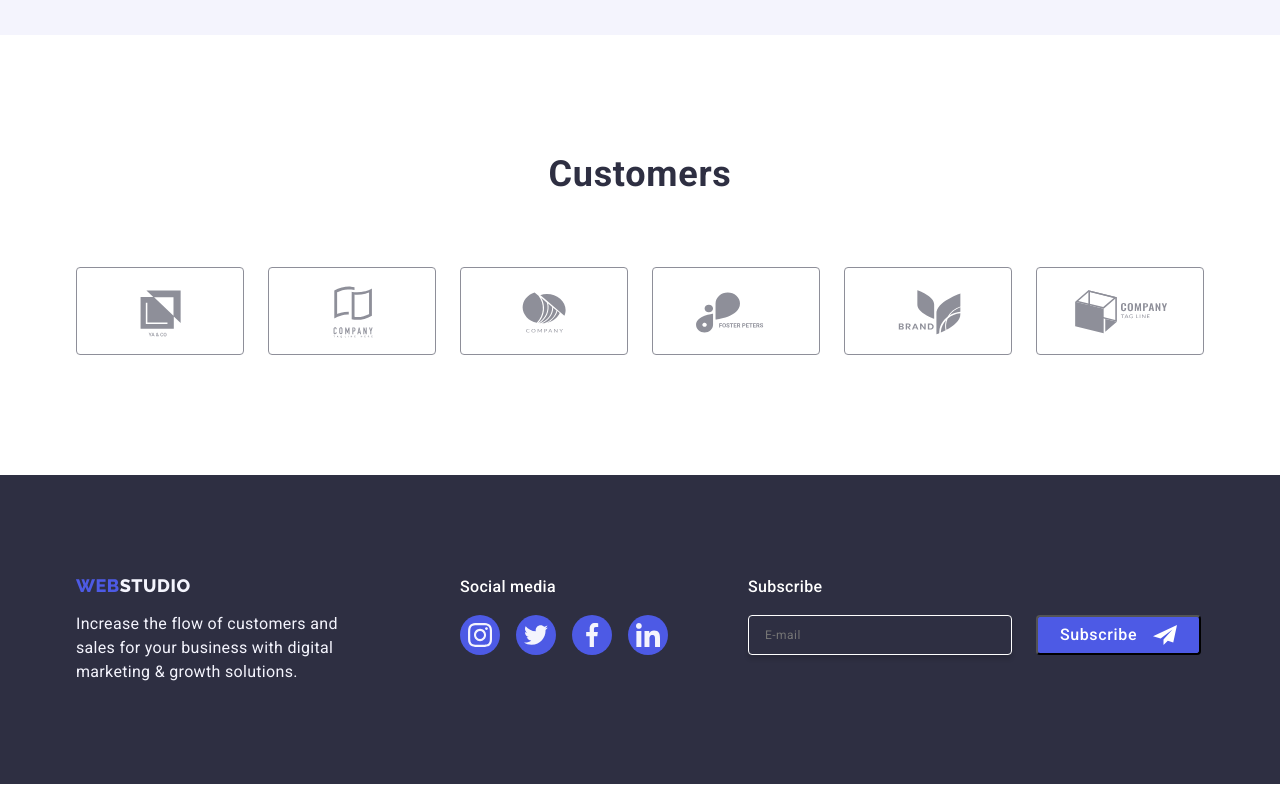
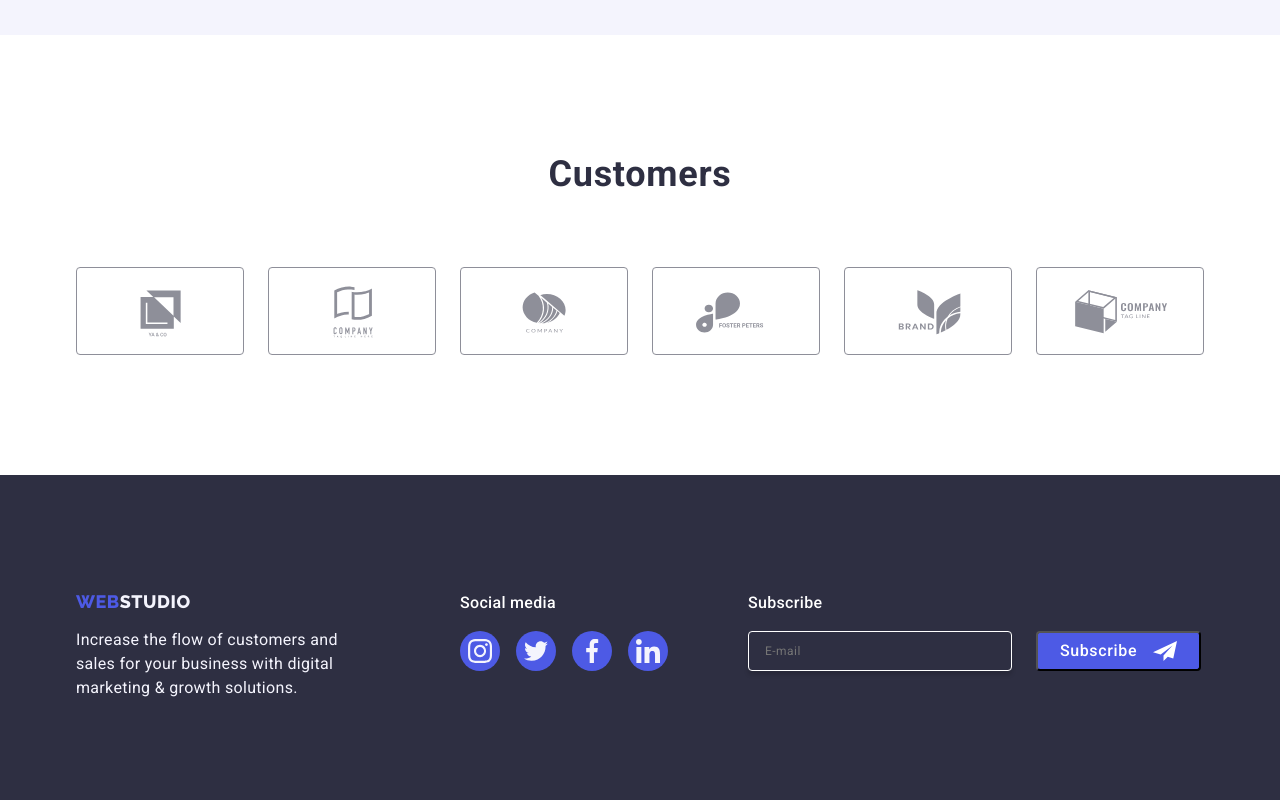
Before and after one commit to SakhnoDima/goit-markup-hw-06, a plain HTML site: page index.html in a window 1280 px wide. Shown: the part 2442-3242 px from the top of the page. Drawn offline with nearby package versions, Linux system fonts and the light colour scheme.

Commit message:
after check

```diff
--- a/css/styles.css
+++ b/css/styles.css
@@ -583,6 +583,7 @@
 }
 /*  <---- INPUT FORM ---> */
 .footer-form:last-child {
+  display: block;
   margin-left: 80px;
 }
 .footer-form {
@@ -592,13 +593,18 @@
   width: 453px;
   border-radius: 4px;
 }
-.footer-lable {
+.footer-form-input {
+  display: flex;
+}
+.text-inout-futer {
+  line-height: 1.5;
   font-size: 16px;
   font-weight: 500;
-  line-height: 24px;
+  /* line-height: 24px; */
   letter-spacing: 0.02em;
   text-align: left;
   color: var(--primary-bg-color);
+  margin-bottom: 16px;
 }
 .footer-input {
   font-family: Roboto;
@@ -610,7 +616,6 @@
   resize: none;
 
   display: block;
-  margin-top: 16px;
   height: 40px;
   width: 264px;
   border-radius: 4px;
--- a/index.html
+++ b/index.html
@@ -423,8 +423,9 @@
           </ul>
         </div>
         <div class="footer-form">
+          <p class="text-inout-futer">Subscribe</p>
           <form class="footer-form-input">
-            <label class="footer-lable" for="mail">Subscribe</label>
+            <label for="mail"></label>
             <input
               class="footer-input"
               placeholder="E-mail"
@@ -432,13 +433,13 @@
               type="email"
               name="email"
             />
+            <button type="submit" class="button-style">
+              Subscribe
+              <svg class="icon-plane" width="24" height="24">
+                <use href="./images/icons.svg#plane"></use>
+              </svg>
+            </button>
           </form>
-          <button type="submit" class="button-style">
-            Subscribe
-            <svg class="icon-plane" width="24" height="24">
-              <use href="./images/icons.svg#plane"></use>
-            </svg>
-          </button>
         </div>
       </div>
     </footer>
@@ -491,7 +492,7 @@
             <label for="coment">Comment</label>
             <textarea
               name="comment"
-              id="comment"
+              id="coment"
               cols="30"
               rows="10"
               placeholder="Text input"
```
